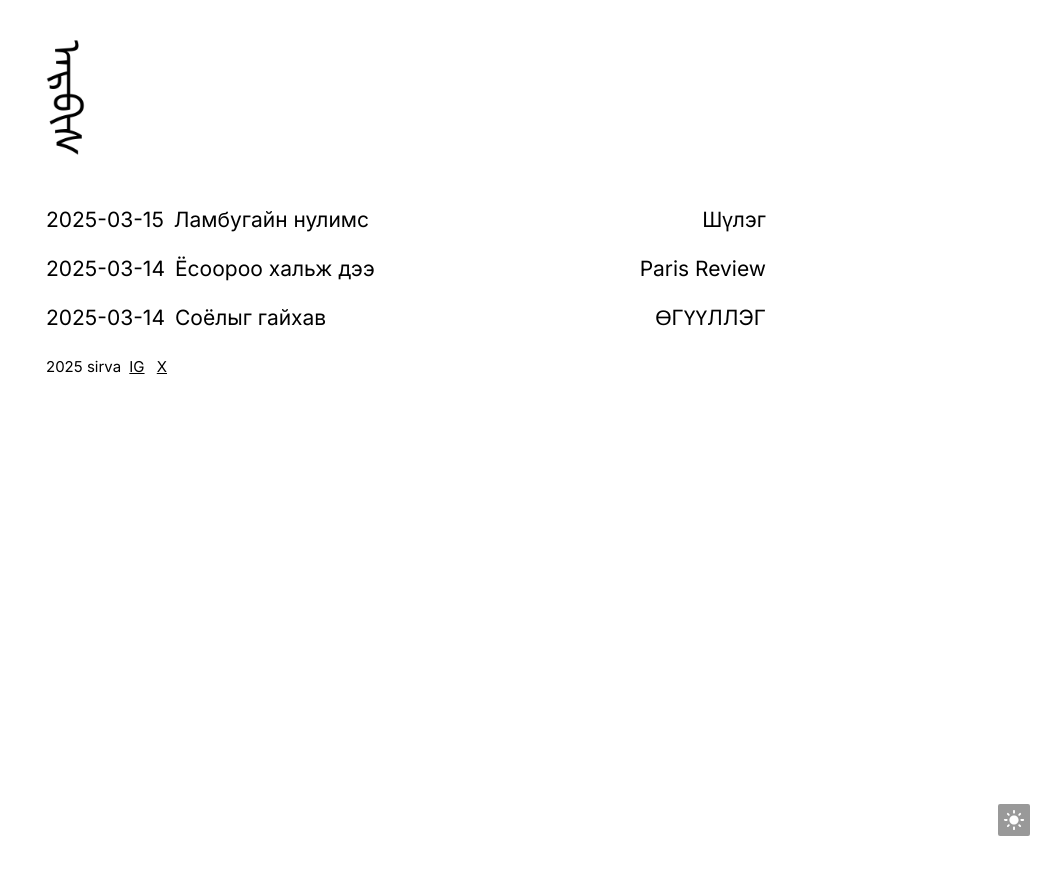
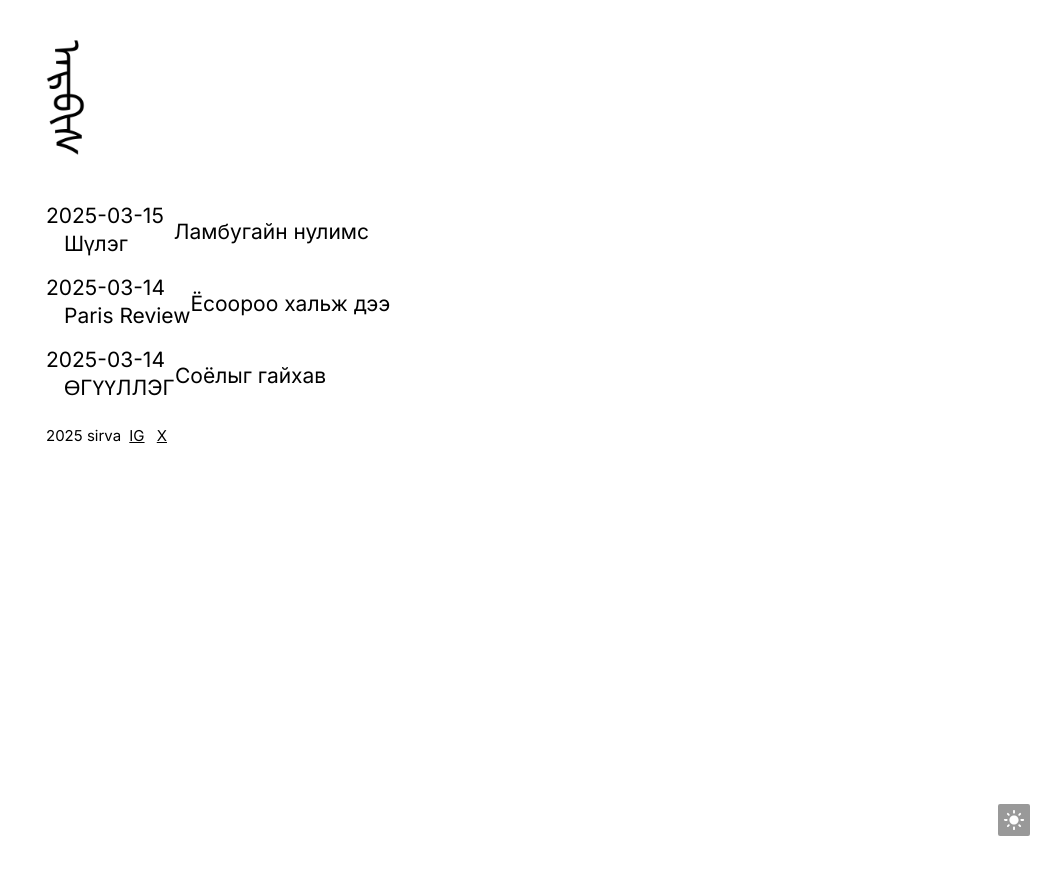
Before and after one commit to aaaarrrrvvvv/aaaarrrrvvvv.github.io, a Jekyll site: the page built from index.html, in a window 1280 px wide. Shown: the top 875 px of the page, without its empty margins (234-1280 px from the left). Built offline with Jekyll 4.4.1, drawn with Linux system fonts in a browser that asks for light colours.

Commit message:
Update index.html

```diff
--- a/index.html
+++ b/index.html
@@ -14,18 +14,20 @@ image: /posts/axyz.jpg
       <ul>
     {%- endif %}
        <li>
+  <div class="meta">
     <span class="date">{{ post.date | date: "%Y-%m-%d" }}</span>
+    <div class="categories">
+      {% for categorie in post.categories %}
+        <a href="{{ site.baseurl }}/pages/categories.html#{{ categorie }}" class="hover-underline">{{ categorie }}</a>
+      {% endfor %}
+    </div>
+  </div>
   <div class="title">
     {% if post.external_url %}
       <a href="{{ post.external_url }}" target="_blank" rel="noopener noreferrer" class="hover-underline">{{ post.title }}</a>
     {% else %}
       <a href="{{ site.baseurl | append: post.url }}" class="hover-underline">{{ post.title }}</a>
     {% endif %}
-          </div>
-          <div class="categories">
-            {% for categorie in post.categories -%}
-            <a href="{{site.baseurl}}/pages/categories.html#{{ categorie }}" class="hover-underline">{{ categorie }}</a>
-            {%- endfor %}
   </div>
 </li>
     {%- if forloop.last or post_previous_year != post_year %}
```
Lines whose indentation alone changed are shown as unchanged.
